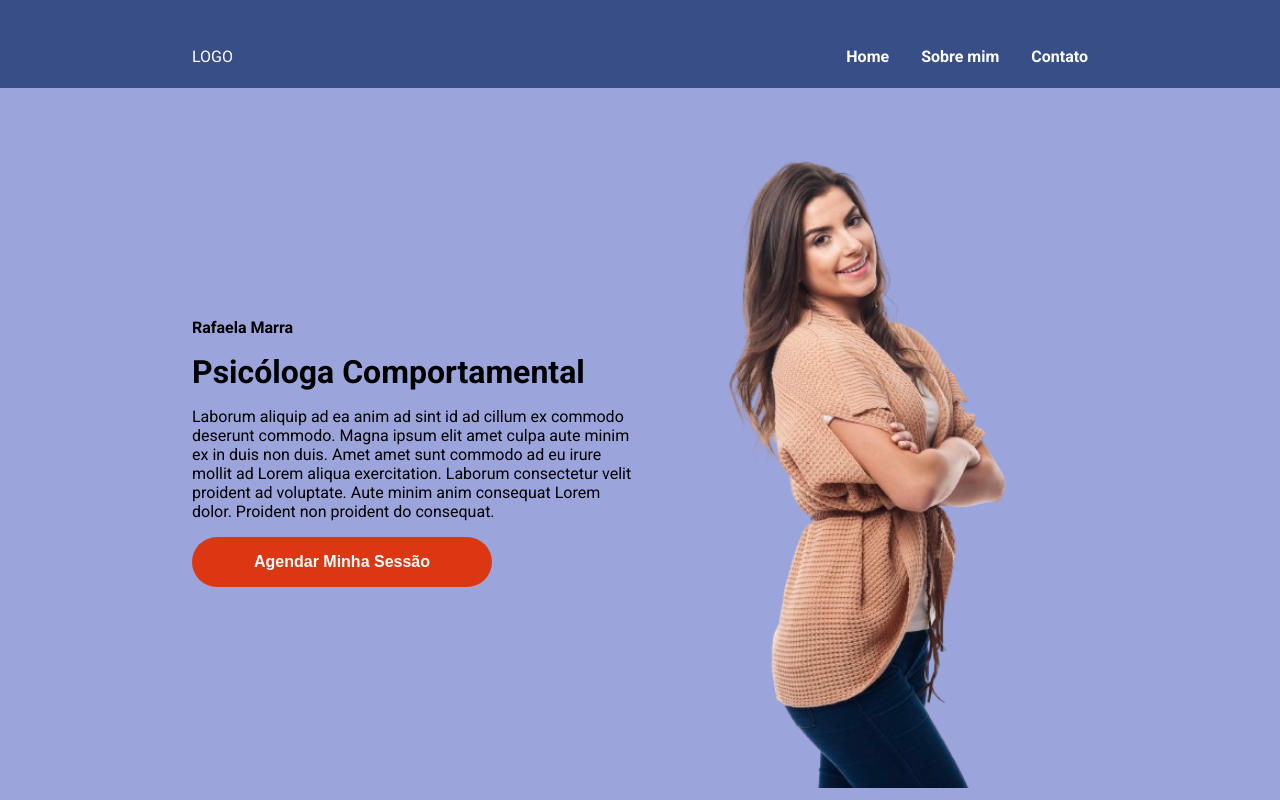
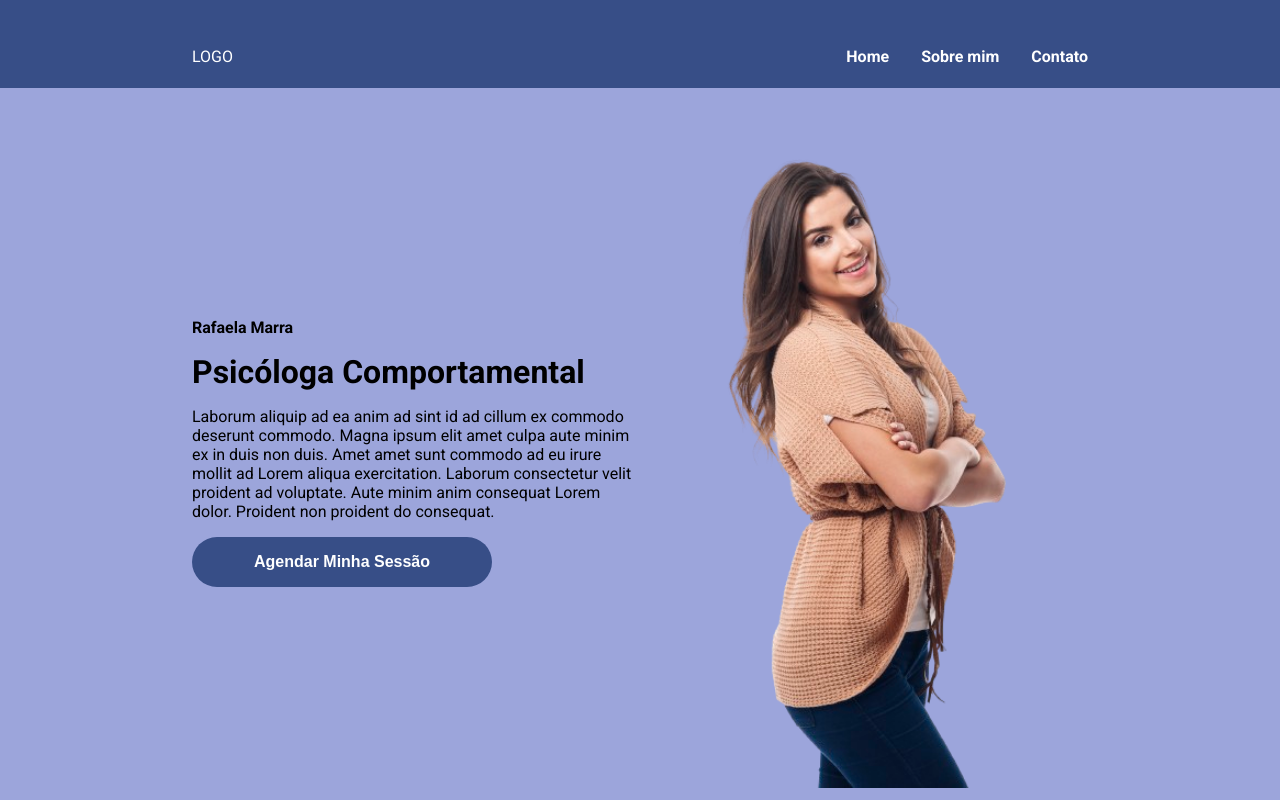
Before and after one commit to natharaujos/psicologist-landing-page, a React (Vite) app: page / in a window 1280 px wide. Shown: the top 800 px of the page. Built offline with nearby package versions, Linux system fonts and the light colour scheme.

Commit message:
feat: adjusting buttons color

```diff
--- a/src/shared/styles/ContactButton.ts
+++ b/src/shared/styles/ContactButton.ts
@@ -1,10 +1,10 @@
 import styled from "styled-components";
-import { ORANGE } from "../constants/Colors";
+import { BLUE } from "../constants/Colors";
 
 const ContactButton = styled.button`
   width: 300px;
   height: 50px;
-  background: ${ORANGE};
+  background: ${BLUE};
   border-radius: 2rem;
   border: none;
   outline: none;
@@ -12,6 +12,13 @@ const ContactButton = styled.button`
   font-weight: bold;
   color: white;
   font-size: 1em;
+
+  &:hover {
+    background: white;
+    color: ${BLUE};
+    cursor: pointer;
+    border: 3px solid ${BLUE};
+  }
 `;
 
 export default ContactButton;
```
